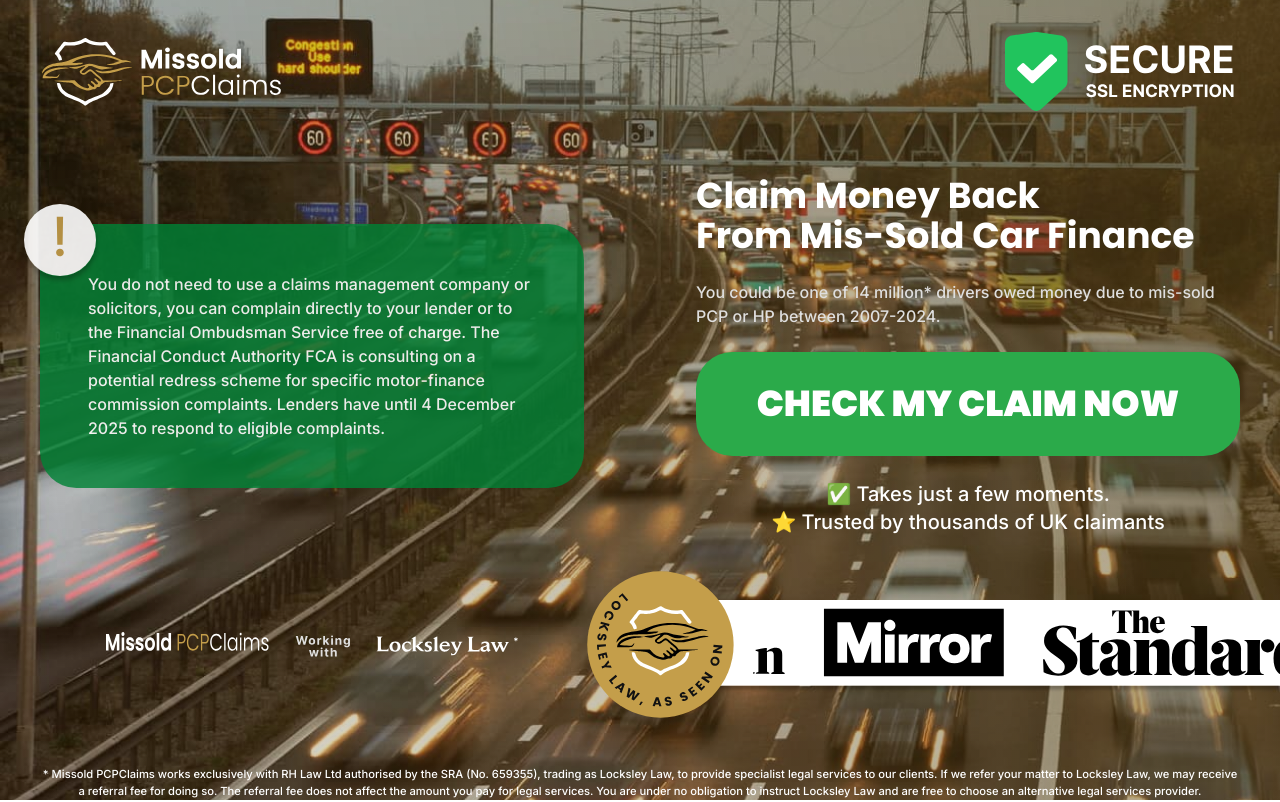
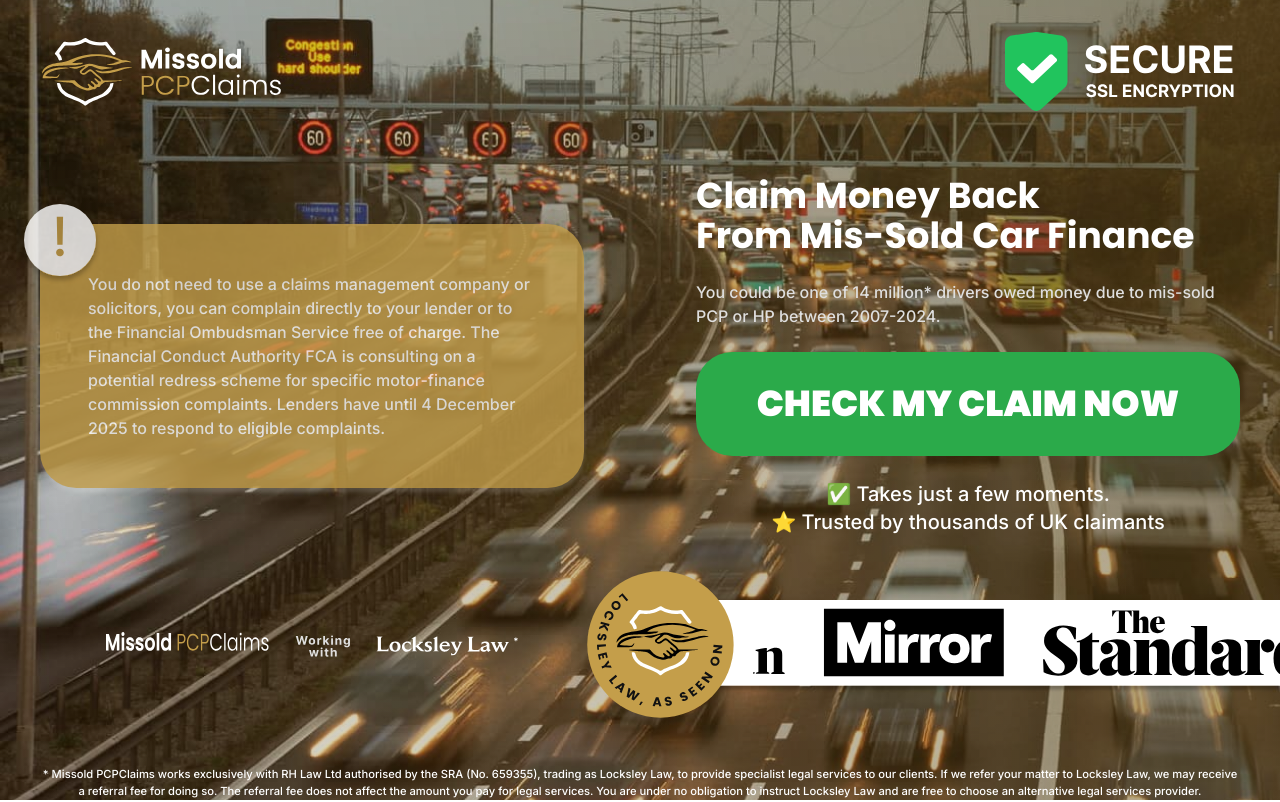
Before and after one commit to Mohamed-Boutarbouch/missold_pcp_claims_technical_test, a Next.js app: page / in a window 1280 px wide. Shown: the top 802 px of the page. Built offline with nearby package versions, Linux system fonts and the light colour scheme.

Commit message:
fix: css variable renaming to avoid clash of class names with shadcn lib

```diff
--- a/app/components/disclaimer.tsx
+++ b/app/components/disclaimer.tsx
@@ -2,7 +2,7 @@
 
 export function Disclaimer() {
   return (
-    <div className="relative p-8 md:p-12 opacity-90 rounded-4xl bg-primary/90">
+    <div className="relative p-8 md:p-12 opacity-80 rounded-4xl bg-main shadow-[0_4px_4px_0_#FFFFFF33]">
       <div className="absolute -top-5 -left-5 w-16 md:w-20">
         <Image
           src="/exclamation_mark.svg"
--- a/app/globals.css
+++ b/app/globals.css
@@ -6,7 +6,7 @@
 
 @theme {
   /* Colors */
-  --color-primary: #C49E4A;
+  --color-main: #C49E4A;
   --color-cta: #2BAA4A;
   --color-footer: #1C160B;
   --color-subheader: #DFDFDF;
```
